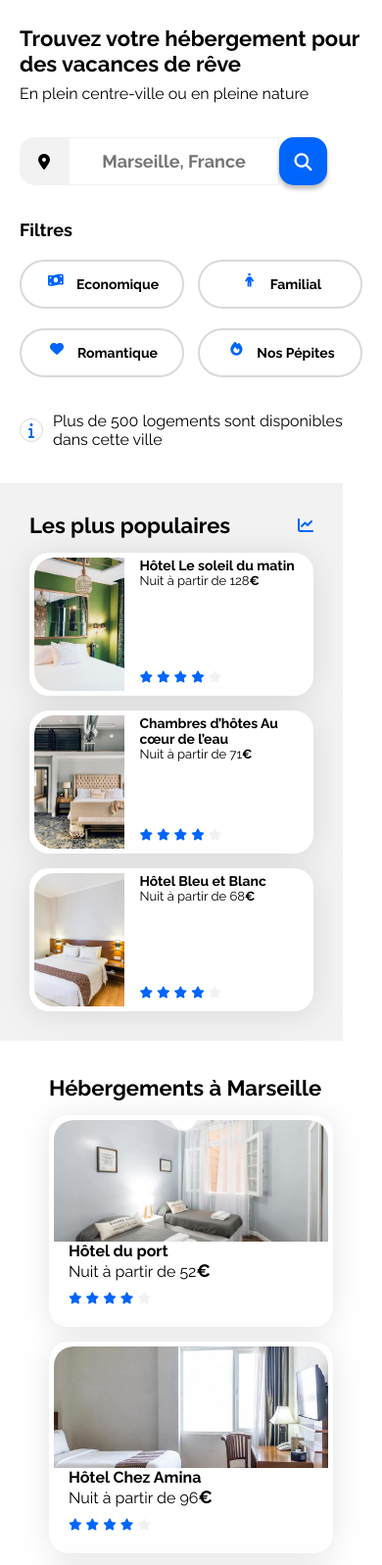
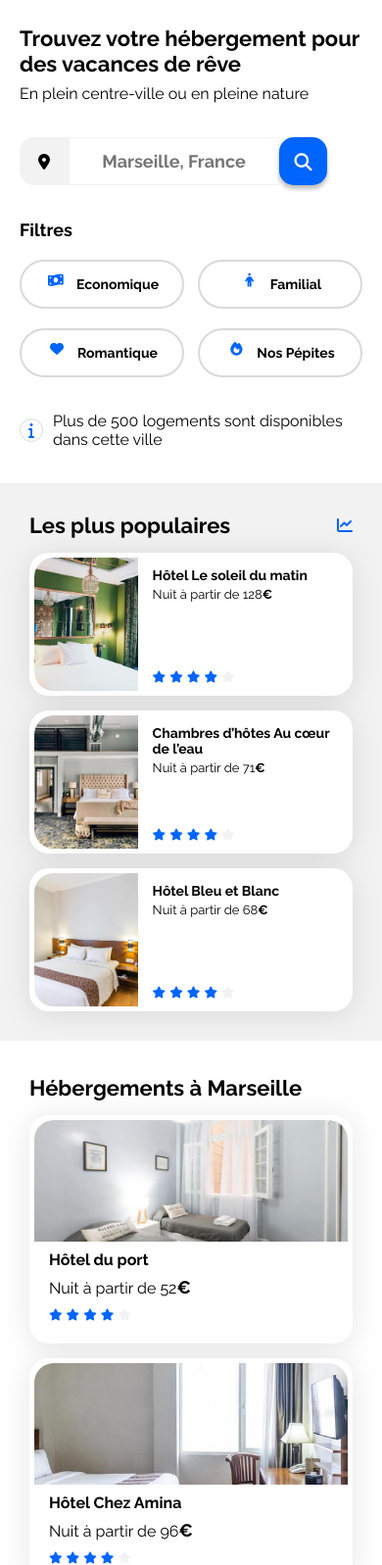
Before and after one commit to EmySim/Projet_2, a plain HTML site: page index.html in a window 390 px wide. Shown: the part 119-1716 px from the top of the page at 98% size. Drawn offline with Linux system fonts and the light colour scheme.

Commit message:
correctif mobile .3 (correction main container)

```diff
--- a/css/style.css
+++ b/css/style.css
@@ -295,6 +295,7 @@ form img {
     width: 100%;
     height: 124px;
     border-radius: 20px 20px 0px 0px;
+    padding-bottom: 5px;
   }
 
   .hebergements-cards .card-txt{
@@ -414,9 +415,9 @@ form img {
     padding: 20px 19px;
 }
 
-.card-txt .card-title {
+/*.card-txt .card-title {
     margin: 0px;
-}
+}*/
 
 /****** Footer ***********/
 footer {
@@ -516,7 +517,7 @@ footer a {
     .main-container {
         width: 100%;
         max-width: 767.98px;
-        padding: 0 20px;
+        padding: 0px;
         box-sizing: border-box;
     }
 
@@ -554,16 +555,13 @@ footer a {
 
     /****** Info-Group mobile***********/
     .info_group{
-        display: flex;
+        /*display: flex;
         flex-direction: column;
-       height: unset;
+        height: unset;
         margin-bottom: 35px;
-        box-sizing: border-box;
+        box-sizing: border-box;*/
+        padding: 0 20px;
     }
-
-    /*.headline{
-        height: 79px;
-    }*/
 
      button span {
         display: none;
@@ -585,12 +583,6 @@ footer a {
         box-shadow: 0px 4px 4px 0px rgba(0, 0, 0, 0.25);
         flex-shrink: 0;
     }
-
-    /*.filter_bar{
-        align-items: flex-start;
-        flex-direction: column;
-        margin-bottom: 35px;
-    }*/
 
     .filter_bar h3 {
         padding: 0px;
@@ -640,8 +632,6 @@ footer a {
     }
 
     section.populaires  {
-        margin-right: -20px;
-        margin-left: -20px;
         border-radius: 0px;
     }
 
@@ -706,17 +696,13 @@ footer a {
     }
 
     .activites-card img {
-        height: unset;
+        height: 200px;
         object-fit: cover;
     }
-
-
 
     /****** Footer mobile***********/
     footer {
         flex-direction: column;
-        margin-left: -20px;
-        margin-right: -20px;
     }
 
 }
```
